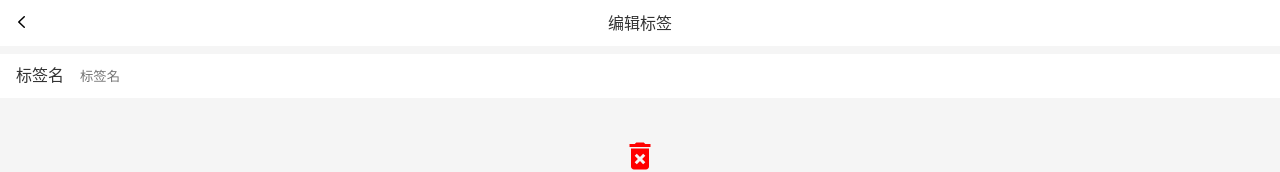
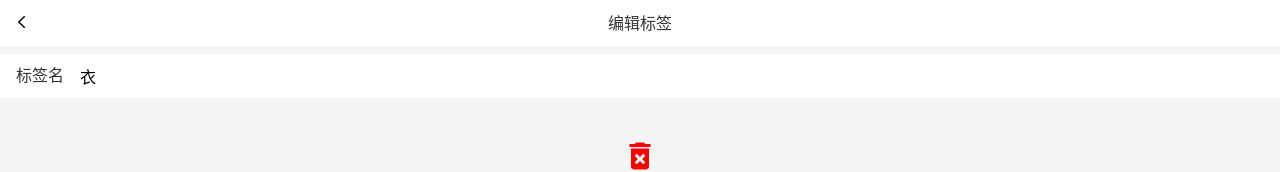
Before and after one commit to wxyhaha/ebill-2, a React app: page /#/tags/1 in a window 1280 px wide. Shown: the top 172 px of the page. Built offline with nearby package versions, Linux system fonts and the light colour scheme.

Commit message:
完善Tag.tsx样式

```diff
--- a/src/Money/NotesSection.tsx
+++ b/src/Money/NotesSection.tsx
@@ -1,5 +1,5 @@
 import styled from 'styled-components';
-import React, {ChangeEventHandler, useRef} from 'react';
+import React, {ChangeEventHandler} from 'react';
 import Input from '../components/Input';
 
 const Wrapper = styled.section`
@@ -15,7 +15,6 @@ type Props={
 
 const NotesSection: React.FC<Props> = (props) => {
   const note=props.value
-  const refInput = useRef<HTMLInputElement>(null);
   const onChange:ChangeEventHandler<HTMLInputElement> = (e) => {
       props.onChange(e.target.value);
   };
--- a/src/index.scss
+++ b/src/index.scss
@@ -33,8 +33,8 @@ body {
   background: #f5f5f5;
 }
 
-button {
-  font-family: inherit;
+button,input {
+  font: inherit;
 }
 
 :focus {
--- a/src/views/Tag.tsx
+++ b/src/views/Tag.tsx
@@ -43,7 +43,7 @@ const Tag: React.FC = () => {
         <Icon/>
       </Topbar>
       <InputWrapper>
-        <Input label='标签名' type='text' placeholder='标签名'/>
+        <Input label='标签名' type='text' placeholder='标签名' value={tag.name}/>
       </InputWrapper>
       <Center>
       <ButtonWrapper>
```
